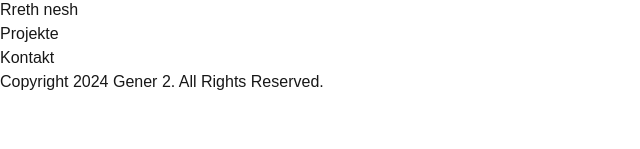
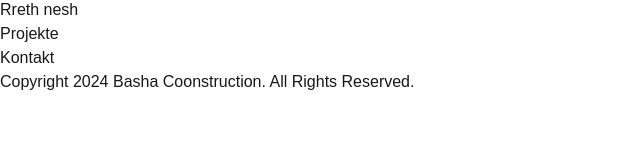
Before and after one commit to ronadabasha/construction, a Next.js app: page / in a window 1280 px wide. Shown: the part 151-300 px from the top of the page, without its empty margins (0-640 px from the left). Built offline with nearby package versions, Linux system fonts and the light colour scheme.

Commit message:
Quick fix

```diff
--- a/src/components/footer.tsx
+++ b/src/components/footer.tsx
@@ -9,7 +9,7 @@ export default function Footer() {
         <Link href="/">Basha Construction</Link>
       </div> */}
       <p className="text-center">
-        Copyright 2024 Gener 2. All Rights Reserved.
+        Copyright 2024 Basha Coonstruction. All Rights Reserved.
       </p>
     </footer>
   );
```
